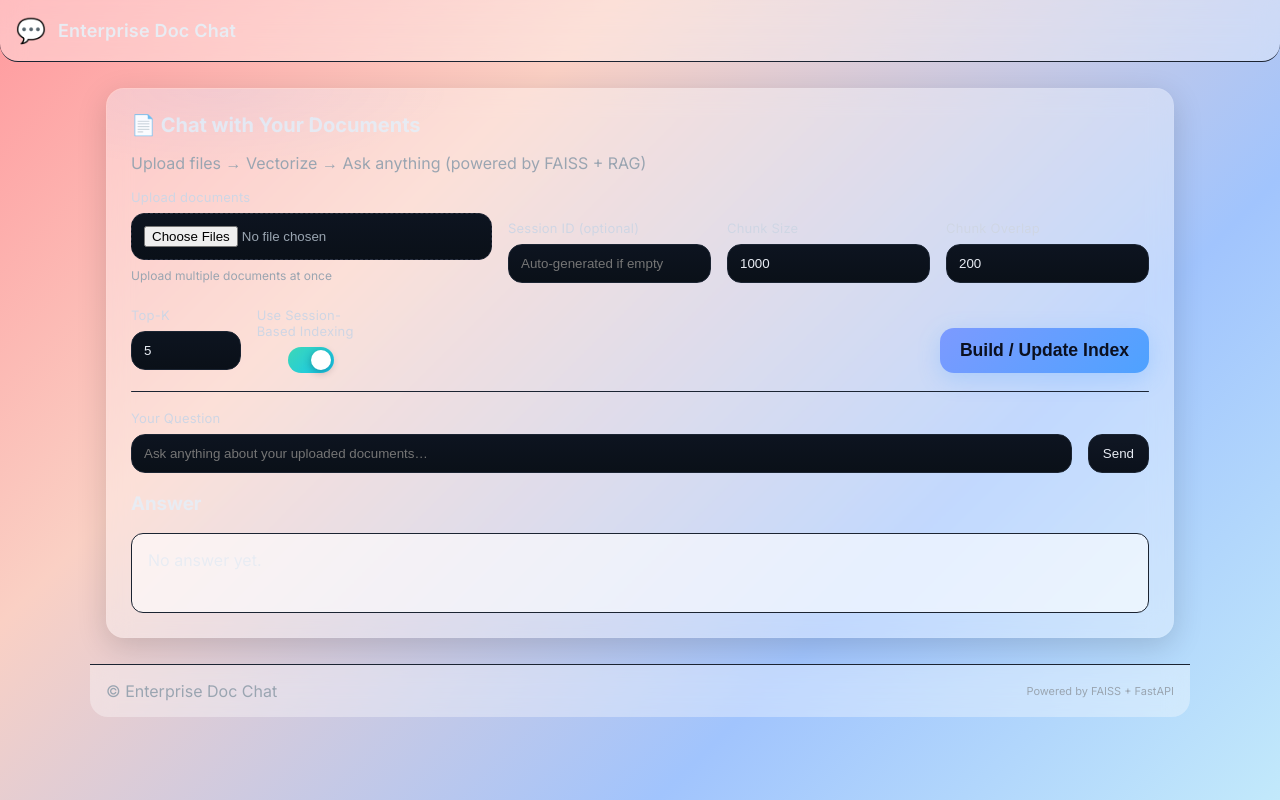
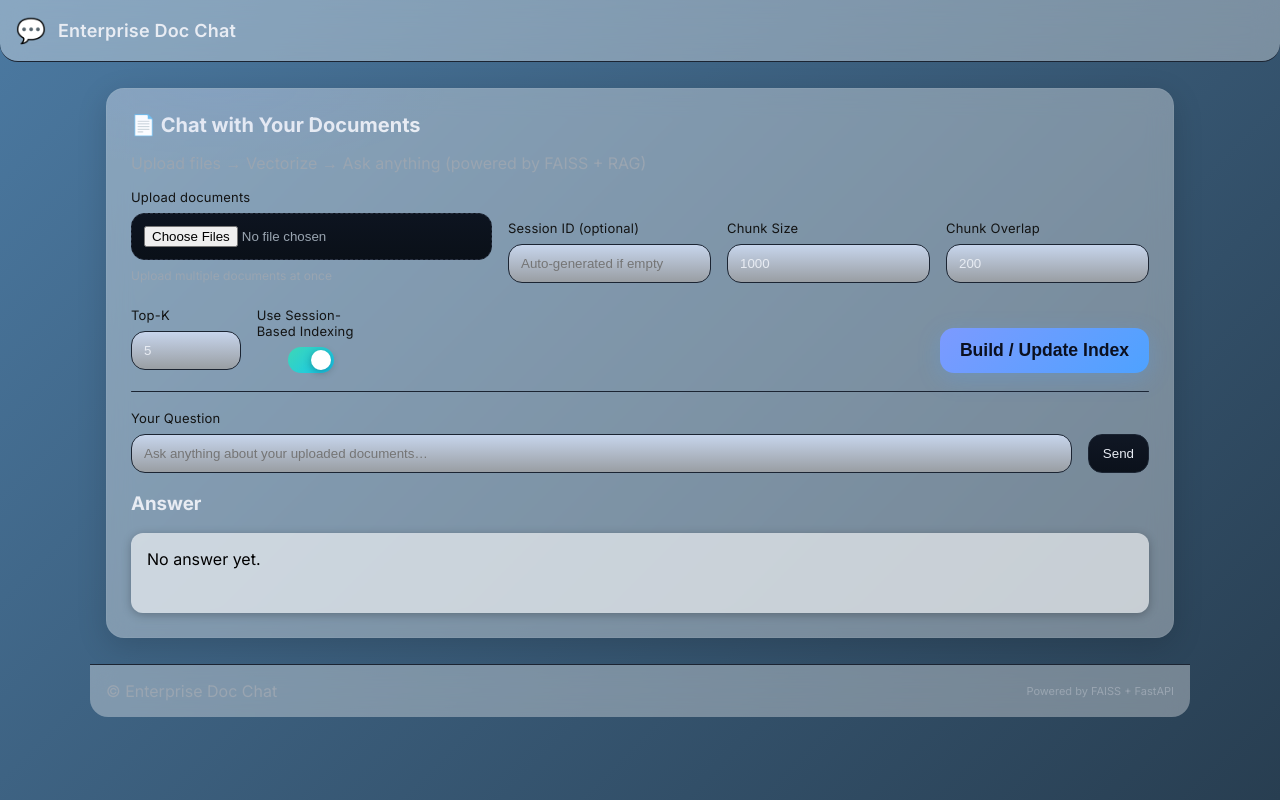
Before and after one commit to abhishekagnihotri19/Enterprise-Doc-Chat, a FastAPI app: page / in a window 1280 px wide. Run offline with FastAPI, Linux system fonts and the light colour scheme.

Commit message:
UI changes

```diff
--- a/static/style.css
+++ b/static/style.css
@@ -96,10 +96,10 @@ h2{margin:0 0 6px 0; font-size:20px}
 .grid-3{display:grid; grid-template-columns:repeat(3, 1fr); gap:16px; margin-top:8px}
 
 .field{display:flex; flex-direction:column; gap:8px}
-label{font-size:13px; color:#cfd6e4; letter-spacing:.2px}
+label{font-size:13px; color:#131414; letter-spacing:.2px}
 
 input[type="text"], input[type="number"]{
-  background:linear-gradient(180deg,#0d1420,#0a1018);
+  background:linear-gradient(180deg,#c7d5ec,#999ea3);
   color:var(--text);
   border:1px solid var(--border);
   border-radius:14px;
@@ -173,13 +173,15 @@ tbody tr{transition:background .15s ease}
 tbody tr:hover td{background:rgba(124,154,255,.05)}
 
 /* Answer bubble */
-.answer{
-  background:linear-gradient(180deg,#0d1520,#0a111a);
-  border:1px solid var(--border);
-  border-radius:var(--radius-sm);
-  padding:14px; min-height:60px;
-  box-shadow: inset 0 0 0 1px rgba(255,255,255,.02);
+.answer {
+  background: #ffffff;   /* pure white box */
+  color: #000000;        /* black text */
+  padding: 16px;
+  border-radius: 12px;
+  min-height: 80px;
+  box-shadow: 0px 2px 10px rgba(0,0,0,0.25);
 }
+
 
 /* Toggle */
 .toggle-row{display:flex; align-items:center; justify-content:space-between}
@@ -218,10 +220,11 @@ input:checked + .slider:before{transform:translateX(20px)}
 
 /* Vibrant gradient background */
 .vibrant-bg {
-  background: linear-gradient(135deg, #ff9a9e 0%, #fad0c4 30%, #a1c4fd 70%, #c2e9fb 100%);
+  background: linear-gradient(135deg, #4b79a1 0%, #283e51 100%);  /* darker blue gradient */
   min-height: 100vh;
   font-family: 'Inter', sans-serif;
 }
+
 
 /* Glass look */
 .glass {
```
